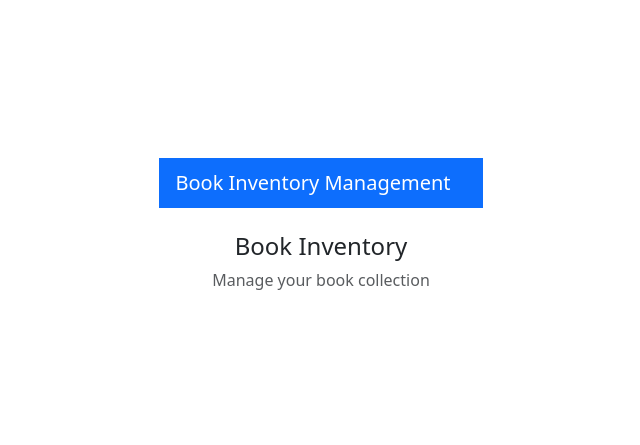
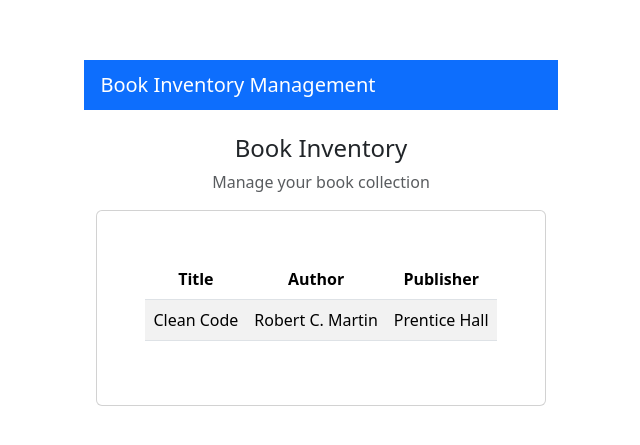
Before and after one commit to Harshal224/Book-Inventory, a React (Vite) app in the folder book-inventory/: page / in a window 1280 px wide. Shown: the part 167-612 px from the top of the page, without its empty margins (319-959 px from the left). Built offline with nearby package versions, Linux system fonts and the light colour scheme; data requests are answered from the project's data file.

Commit message:
Displayed books in table with API integration and scrolling

```diff
--- a/book-inventory/src/components/Home.jsx
+++ b/book-inventory/src/components/Home.jsx
@@ -1,15 +1,45 @@
-import { useEffect } from "react";
+import { useEffect, useState } from "react";
 import { getBooks } from "../services/bookService";
 
 function Home() {
+  const [books, setBooks] = useState([]);
+
   useEffect(() => {
-    getBooks().then(res => console.log(res.data));
+    getBooks().then(res => setBooks(res.data));
   }, []);
 
   return (
     <div className="container mt-4">
       <h4>Book Inventory</h4>
-      <p className="text-muted">Manage your book collection</p>
+      <p className="text-muted">
+        Manage your book collection
+      </p>
+
+      <div className="card mt-3">
+        <div
+          className="card-body table-responsive"
+          style={{ maxHeight: "400px" }}
+        >
+          <table className="table table-striped table-hover">
+            <thead>
+              <tr>
+                <th>Title</th>
+                <th>Author</th>
+                <th>Publisher</th>
+              </tr>
+            </thead>
+            <tbody>
+              {books.map(book => (
+                <tr key={book.id}>
+                  <td>{book.title}</td>
+                  <td>{book.author}</td>
+                  <td>{book.publisher}</td>
+                </tr>
+              ))}
+            </tbody>
+          </table>
+        </div>
+      </div>
     </div>
   );
 }
```
